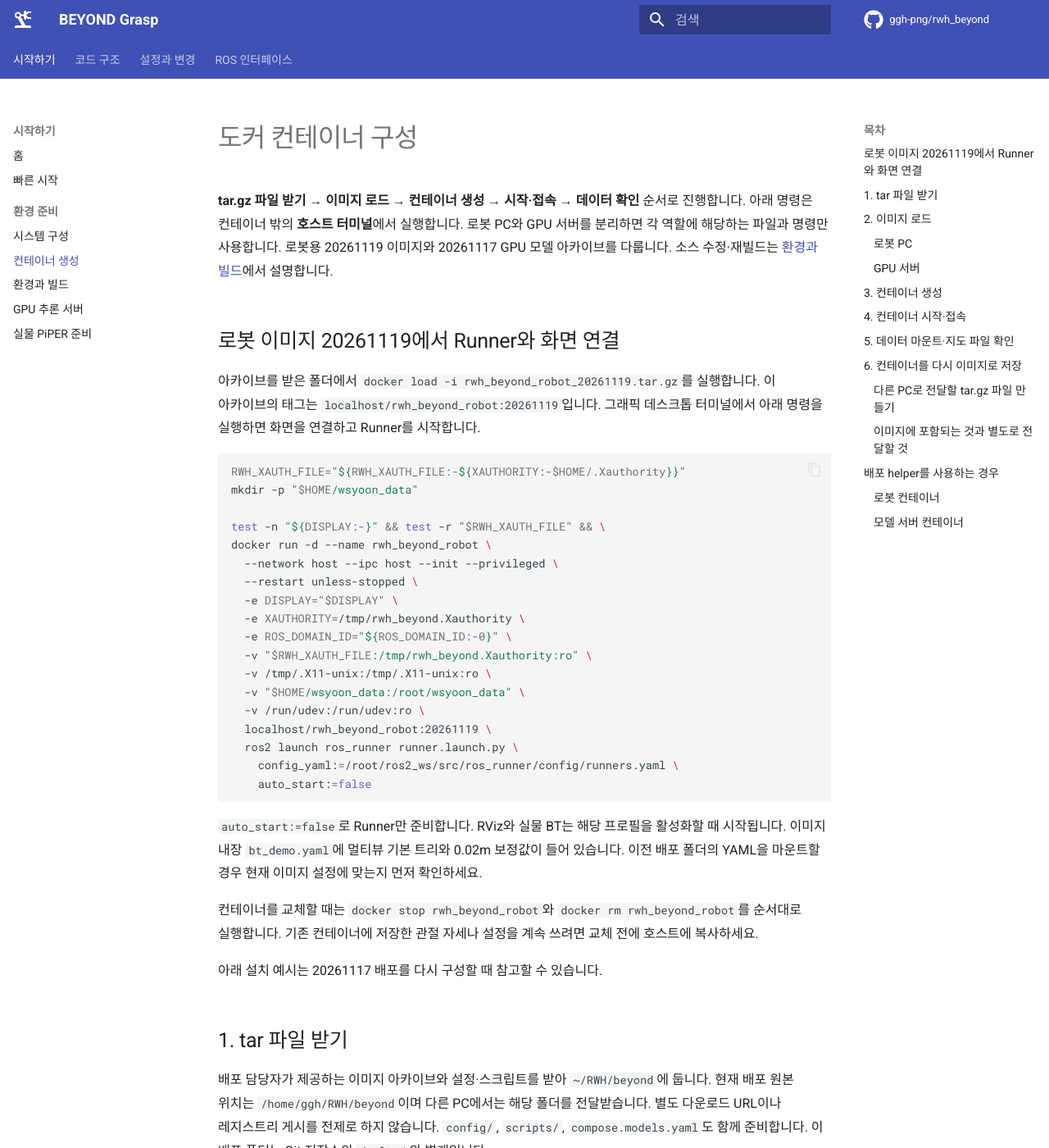
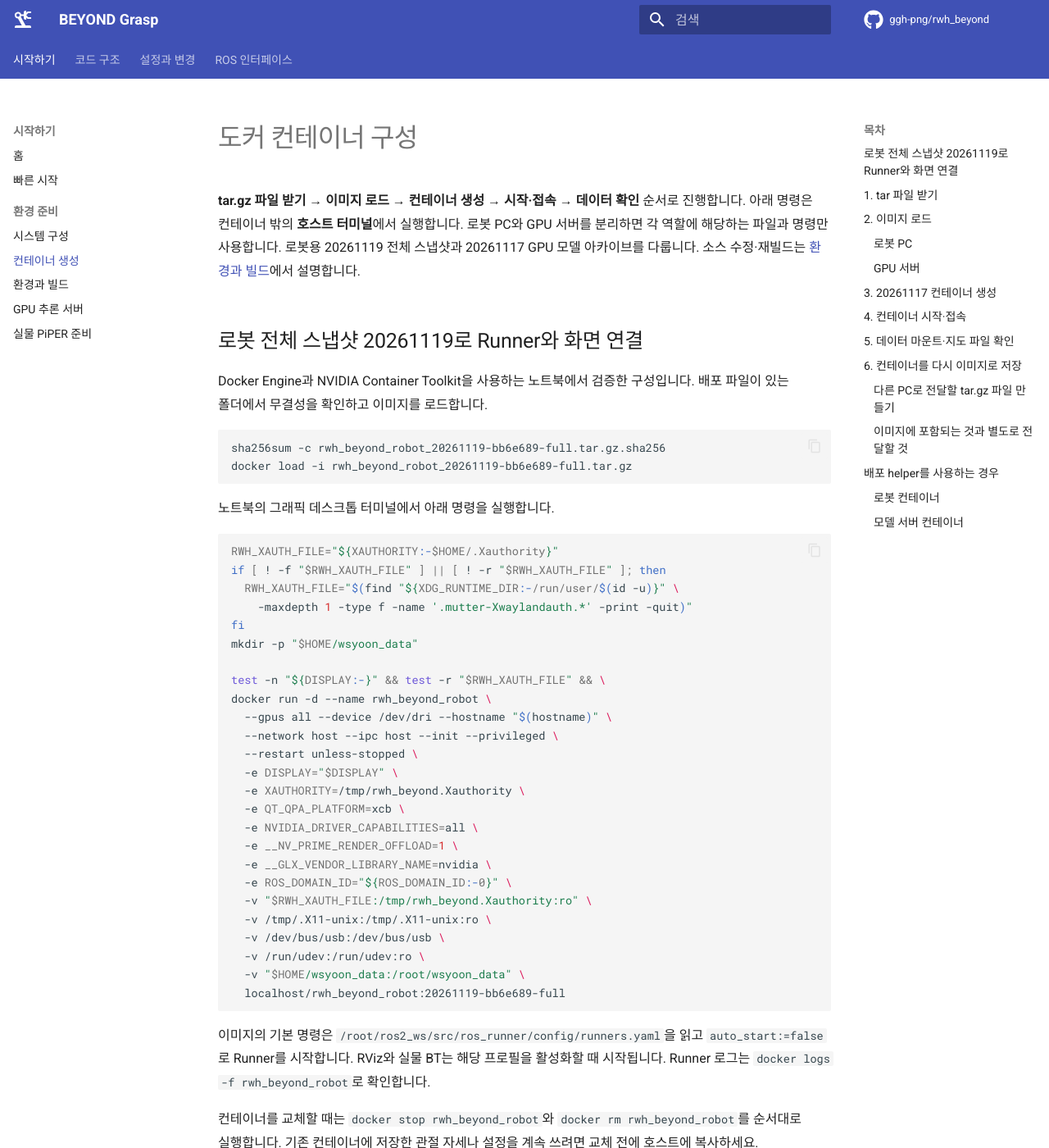
Before and after one commit to ggh-png/rwh_beyond, an MkDocs documentation site: the page built from docs/docker-containers.md, in a window 1280 px wide and 1400 px high. Shown: the whole window at 82% size. Built offline with MkDocs 1.6.1 and Material for MkDocs 9.7.7, drawn with Linux system fonts in a browser that asks for light colours; comment, search, counter and statistics services are not loaded; some of the changed text lies outside the part shown.

Commit message:
Document the full snapshot robot container launch

````diff
--- a/docs/docker-containers.md
+++ b/docs/docker-containers.md
@@ -3,45 +3,59 @@
 **tar.gz 파일 받기 → 이미지 로드 → 컨테이너 생성 → 시작·접속 → 데이터 확인** 순서로 진행합니다.
 아래 명령은 컨테이너 밖의 **호스트 터미널**에서 실행합니다.
 로봇 PC와 GPU 서버를 분리하면 각 역할에 해당하는 파일과 명령만 사용합니다.
-로봇용 20261119 이미지와 20261117 GPU 모델 아카이브를 다룹니다. 소스 수정·재빌드는
+로봇용 20261119 전체 스냅샷과 20261117 GPU 모델 아카이브를 다룹니다. 소스 수정·재빌드는
 [환경과 빌드](project-containers.md)에서 설명합니다.
 
 
-## 로봇 이미지 20261119에서 Runner와 화면 연결 { #robot-runner-20261119 }
+## 로봇 전체 스냅샷 20261119로 Runner와 화면 연결 { #robot-runner-20261119 }
 
-아카이브를 받은 폴더에서 `docker load -i rwh_beyond_robot_20261119.tar.gz`를 실행합니다.
-이 아카이브의 태그는 `localhost/rwh_beyond_robot:20261119`입니다.
-그래픽 데스크톱 터미널에서 아래 명령을 실행하면 화면을 연결하고 Runner를 시작합니다.
+Docker Engine과 NVIDIA Container Toolkit을 사용하는 노트북에서 검증한 구성입니다.
+배포 파일이 있는 폴더에서 무결성을 확인하고 이미지를 로드합니다.
 
 ```bash
-RWH_XAUTH_FILE="${RWH_XAUTH_FILE:-${XAUTHORITY:-$HOME/.Xauthority}}"
+sha256sum -c rwh_beyond_robot_20261119-bb6e689-full.tar.gz.sha256
+docker load -i rwh_beyond_robot_20261119-bb6e689-full.tar.gz
+```
+
+노트북의 그래픽 데스크톱 터미널에서 아래 명령을 실행합니다.
+
+```bash
+RWH_XAUTH_FILE="${XAUTHORITY:-$HOME/.Xauthority}"
+if [ ! -f "$RWH_XAUTH_FILE" ] || [ ! -r "$RWH_XAUTH_FILE" ]; then
+  RWH_XAUTH_FILE="$(find "${XDG_RUNTIME_DIR:-/run/user/$(id -u)}" \
+    -maxdepth 1 -type f -name '.mutter-Xwaylandauth.*' -print -quit)"
+fi
 mkdir -p "$HOME/wsyoon_data"
 
 test -n "${DISPLAY:-}" && test -r "$RWH_XAUTH_FILE" && \
 docker run -d --name rwh_beyond_robot \
+  --gpus all --device /dev/dri --hostname "$(hostname)" \
   --network host --ipc host --init --privileged \
   --restart unless-stopped \
   -e DISPLAY="$DISPLAY" \
   -e XAUTHORITY=/tmp/rwh_beyond.Xauthority \
+  -e QT_QPA_PLATFORM=xcb \
+  -e NVIDIA_DRIVER_CAPABILITIES=all \
+  -e __NV_PRIME_RENDER_OFFLOAD=1 \
+  -e __GLX_VENDOR_LIBRARY_NAME=nvidia \
   -e ROS_DOMAIN_ID="${ROS_DOMAIN_ID:-0}" \
   -v "$RWH_XAUTH_FILE:/tmp/rwh_beyond.Xauthority:ro" \
   -v /tmp/.X11-unix:/tmp/.X11-unix:ro \
+  -v /dev/bus/usb:/dev/bus/usb \
+  -v /run/udev:/run/udev:ro \
   -v "$HOME/wsyoon_data:/root/wsyoon_data" \
-  -v /run/udev:/run/udev:ro \
-  localhost/rwh_beyond_robot:20261119 \
-  ros2 launch ros_runner runner.launch.py \
-    config_yaml:=/root/ros2_ws/src/ros_runner/config/runners.yaml \
-    auto_start:=false
+  localhost/rwh_beyond_robot:20261119-bb6e689-full
 ```
 
-`auto_start:=false`로 Runner만 준비합니다. RViz와 실물 BT는 해당 프로필을 활성화할 때 시작됩니다.
-이미지 내장 `bt_demo.yaml`에 멀티뷰 기본 트리와 0.02m 보정값이 들어 있습니다.
-이전 배포 폴더의 YAML을 마운트할 경우 현재 이미지 설정에 맞는지 먼저 확인하세요.
+이미지의 기본 명령은 `/root/ros2_ws/src/ros_runner/config/runners.yaml`을 읽고
+`auto_start:=false`로 Runner를 시작합니다. RViz와 실물 BT는 해당 프로필을 활성화할 때 시작됩니다.
+Runner 로그는 `docker logs -f rwh_beyond_robot`로 확인합니다.
 
 컨테이너를 교체할 때는 `docker stop rwh_beyond_robot`와 `docker rm rwh_beyond_robot`를 순서대로 실행합니다.
 기존 컨테이너에 저장한 관절 자세나 설정을 계속 쓰려면 교체 전에 호스트에 복사하세요.
 
-아래 설치 예시는 20261117 배포를 다시 구성할 때 참고할 수 있습니다.
+아래의 20261117 로봇 명령은 이전 배포를 다시 구성할 때 사용합니다.
+GPU 모델 서버에는 20261117 모델 이미지와 아래 서버 명령을 사용합니다.
 
 ## 1. tar 파일 받기 { #deployment-containers }
 
````
Also changed, not shown: other parts of docs/docker-containers.md (+2 -2 lines).
